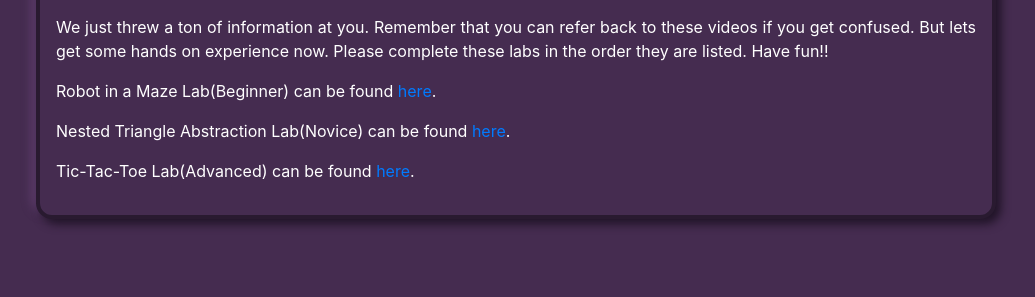
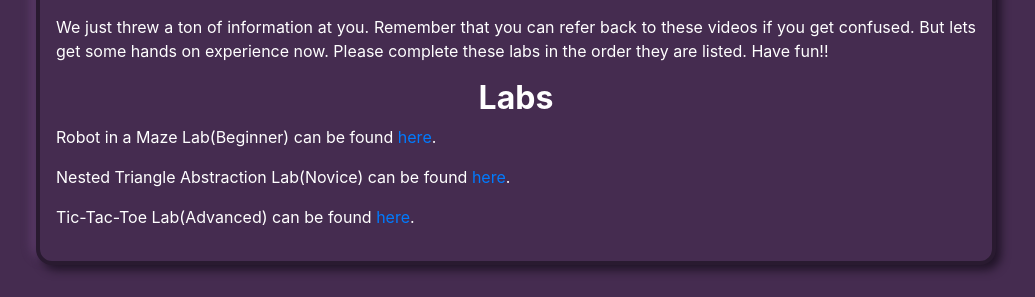
Before and after one commit to JSLBrowning/COMP-6620-Final-Project, a PHP site: page /web/courses/2.php in a window 1280 px wide. Shown: the part 2083-2380 px from the top of the page, without its empty margins (124-1159 px from the left). Before the commit the page ends 2310 px from the top, so only its background shows below. Run offline with PHP 8.4, Linux system fonts and the light colour scheme; data that the repository does not hold is empty; a stand-in replaces the project's code that opens the database connection.

Commit message:
aubjc: Added better formating to course/2.php

```diff
--- a/web/courses/2.php
+++ b/web/courses/2.php
@@ -35,9 +35,9 @@
     ?>
 
     <header>
-        <h2><a href="web/courses/1.php">←</a></h2>
+        <h2><a href="1.php">←</a></h2>
         <img width="100px" src="/assets/bjc.png">
-        <h2><a href="web/courses/3.php">→</a></h2>
+        <h2><a href="../courses.php">→</a></h2>
     </header>
 
     <main>
@@ -51,6 +51,7 @@
         <p>Having fun yet? Good! Now lets jump into some basics around how we can use class objects to create structs in Java and Python!</p>
         <iframe width="560" height="315" src="https://www.youtube.com/embed/8yjkWGRlUmY" title="YouTube video player" frameborder="0" allow="accelerometer; autoplay; clipboard-write; encrypted-media; gyroscope; picture-in-picture" allowfullscreen></iframe>
         <p>We just threw a ton of information at you. Remember that you can refer back to these videos if you get confused. But lets get some hands on experience now. Please complete these labs in the order they are listed. Have fun!!</p>
+        <h2>Labs</h2>
         <p>Robot in a Maze Lab(Beginner) can be found <a href="https://bjc.edc.org/bjc-r/cur/programming/3-lists/1-abstraction/1-robot-in-a-maze.html?topic=nyc_bjc%2F3-lists.topic&course=bjc4nyc.html&novideo&noassignment">here</a>.</p>
         <p>Nested Triangle Abstraction Lab(Novice) can be found <a href="https://bjc.edc.org/bjc-r/cur/programming/3-lists/1-abstraction/3-fractal-art-recursive.html?topic=nyc_bjc%2F3-lists.topic&course=bjc4nyc.html&novideo&noassignment">here</a>.</p>
         <p>Tic-Tac-Toe Lab(Advanced) can be found <a href="https://bjc.edc.org/bjc-r/cur/programming/3-lists/3-tic-tac-toe/1-find-ties.html?topic=nyc_bjc%2F3-lists.topic&course=bjc4nyc.html&novideo&noassignment">here</a>.</p>
```
